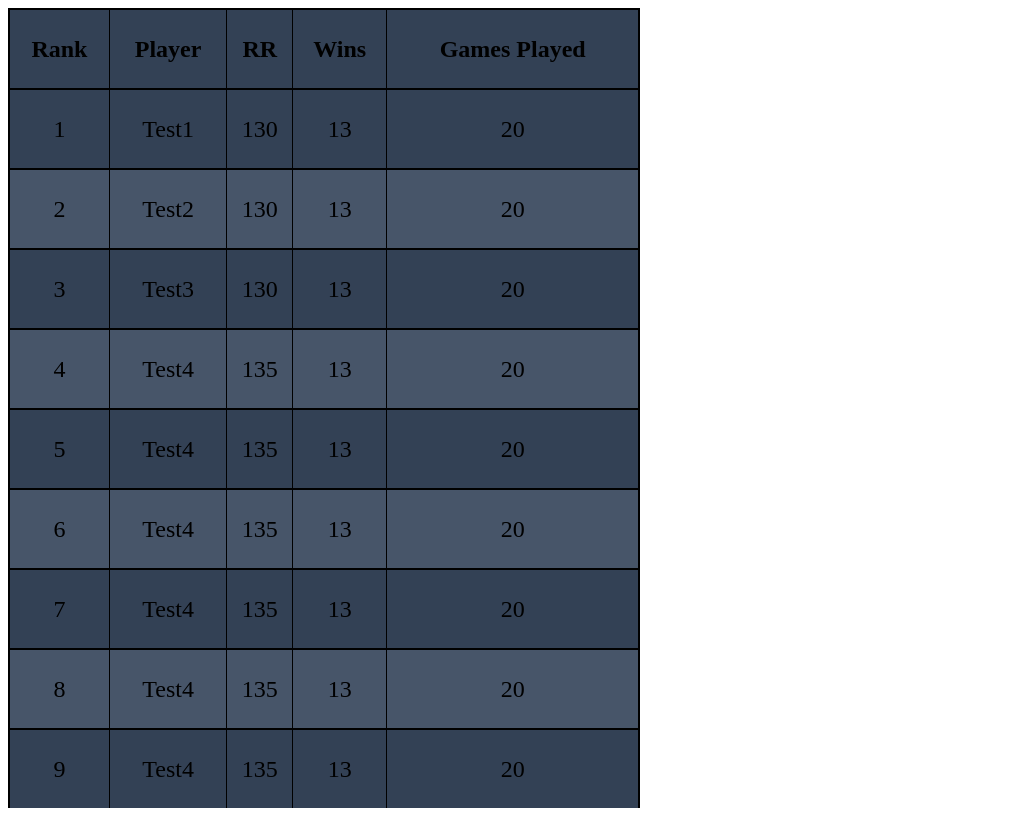
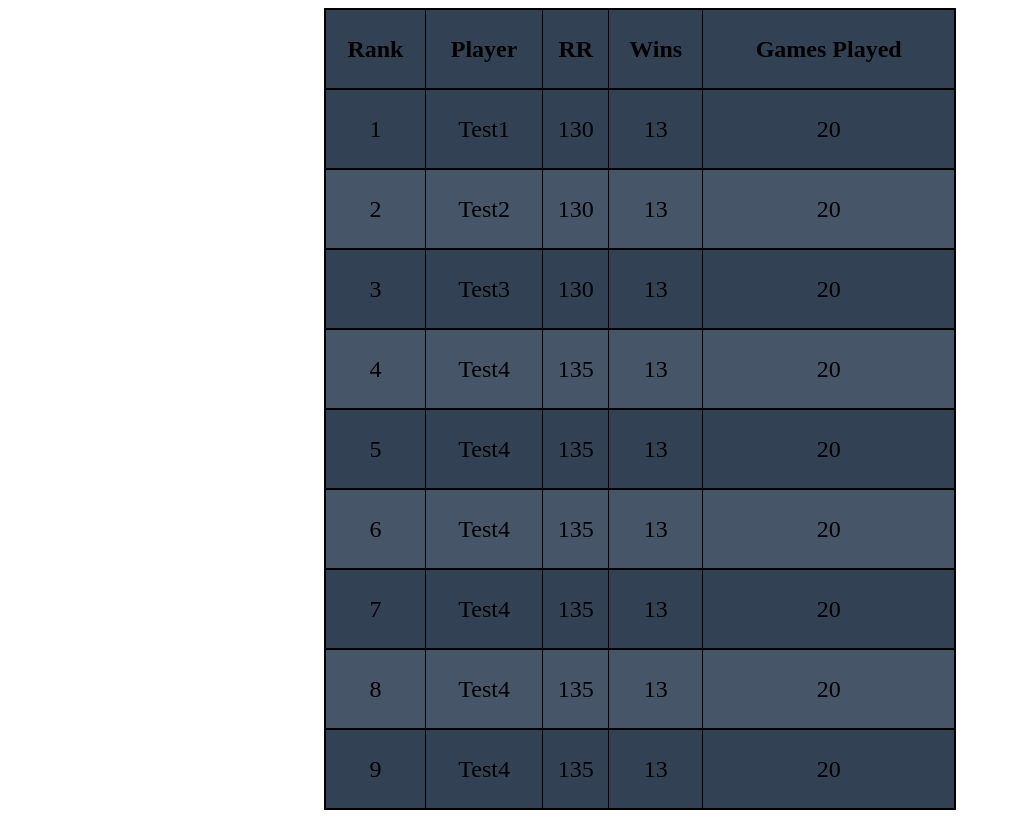
Before and after one commit to Blin70/Leaderboard, a React (Create React App) app: page / in a window 1280 px wide. Shown: the whole page, without its empty margins (0-1011 px from the left). Built offline with nearby package versions, Linux system fonts and the light colour scheme.

Commit message:
centered

```diff
--- a/src/App.js
+++ b/src/App.js
@@ -3,11 +3,9 @@ import Table from './Components/Table';
 
 function App(){
     return(
-        <div className="flex justify-center items-center w-full h-screen">
-            <div style={{maxHeight:"802px"}} className='block h-full w-full justify-center items-center overflow-auto'>
+            <div style={{maxHeight:"802px"}} className='flex h-full w-full justify-center items-center overflow-auto'>
                 <Table/>
             </div>
-        </div>
     );
 };
 
--- a/src/Components/Table.js
+++ b/src/Components/Table.js
@@ -12,7 +12,7 @@ function Table(){
         { Rank: '10', Player: 'Test4', RR: '135', Wins: '13', GamesPlayed: '20'},
         { Rank: '11', Player: 'Test4', RR: '135', Wins: '13', GamesPlayed: '20'},
         { Rank: '12', Player: 'Test4', RR: '135', Wins: '13', GamesPlayed: '20'},
-        { Rank: '13', Player: 'Test4', RR: '135', Wins: '13', GamesPlayed: '20'},
+        { Rank: '13', Player: 'Test4', RR: '135', Wins: '13', GamesPlayed: '20'}
     ];
 
     const HeadData = ['Rank', 'Player', 'RR', 'Wins', 'Games Played'];
@@ -35,7 +35,7 @@ function Table(){
     });
 
     return(
-            <table className="w-1/2 border-2 border-solid border-black text-center text-2xl border-collapse">
+            <table className="table w-1/2 border-2 border-solid border-black text-center text-2xl border-collapse m-auto">
                 <thead className="border-2 border-solid border-black sticky top-0">
                     <tr>
                         {renderedHeadData}
```
